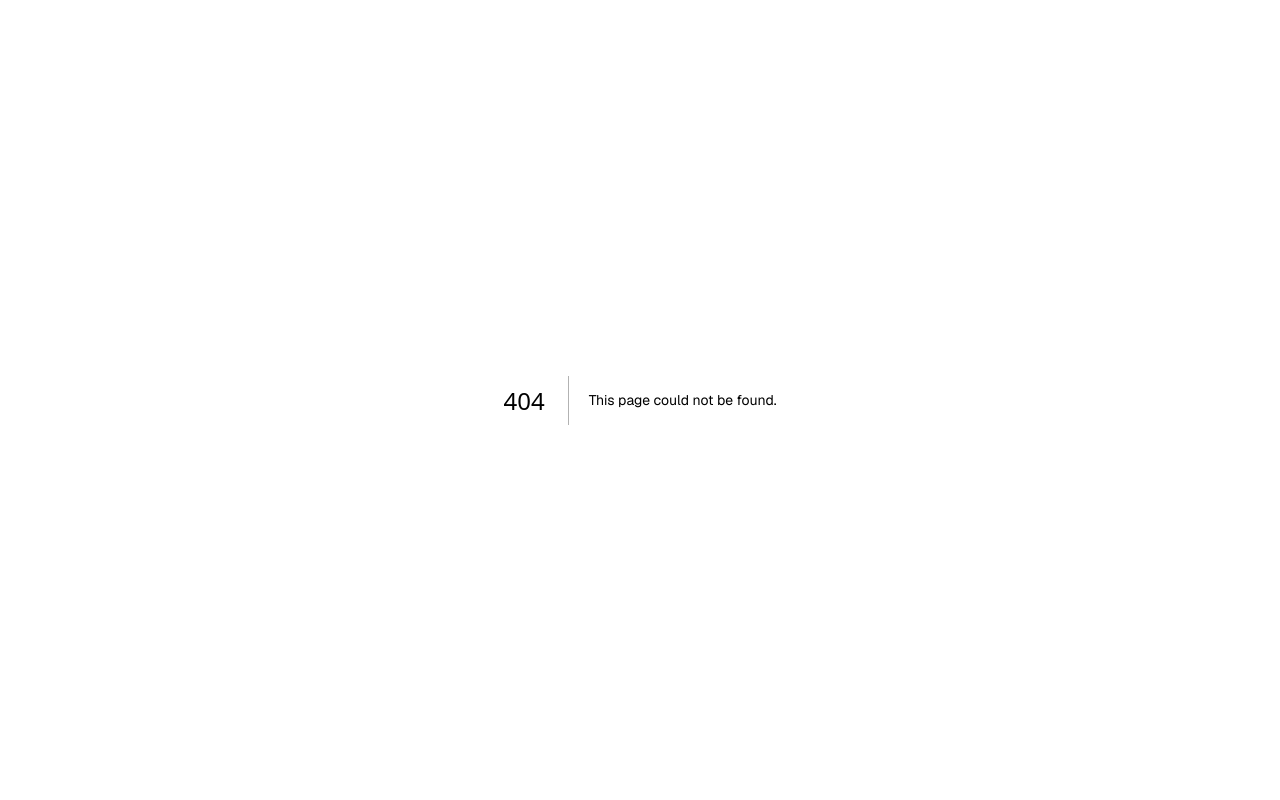
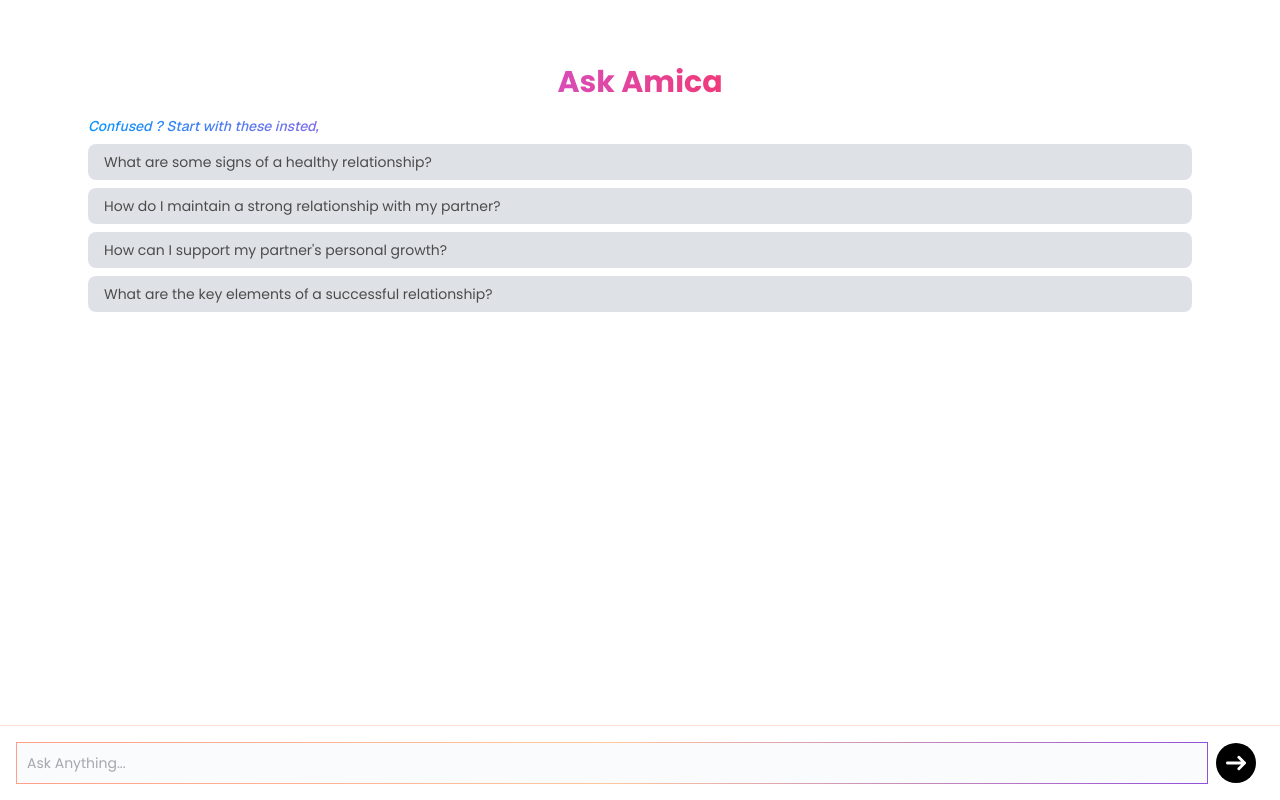
Before and after one commit to AkshayGulhane46/isthereabetterway, a Next.js app: page /askamica/ in a window 1280 px wide. Before the commit this address had no page. Built offline with nearby package versions, Linux system fonts and the light colour scheme.

Commit message:
commit0303254

```diff
--- a/next.config.ts
+++ b/next.config.ts
@@ -3,7 +3,7 @@ import type { NextConfig } from "next";
 const nextConfig: NextConfig = {
   output: "export",  // <=== enables static exports
   reactStrictMode: true,
-  basePath: "/isthereabetterway",
+  basePath: "/askamica",
 };
 
 export default nextConfig;
--- a/src/app/globals.css
+++ b/src/app/globals.css
@@ -46,3 +46,18 @@ h2, h3, h4, h5, h6 {
 pre, code {
   font-family: var(--font-geist-mono), monospace; /* Apply Geist Mono font to code */
 }
+
+x/* In your global styles or a relevant CSS file */
+.fade-in {
+  opacity: 0;
+  animation: fadeIn 0.5s forwards;
+}
+
+@keyframes fadeIn {
+  from {
+    opacity: 0;
+  }
+  to {
+    opacity: 1;
+  }
+}
--- a/src/app/page.tsx
+++ b/src/app/page.tsx
@@ -104,7 +104,7 @@ export default function Home() {
   ];
 
   return (
-    <div className="min-h-screen min-w-screen flex items-center justify-center dark:bg-gray-800 p-4 sm:p-6 md:p-3">
+    <div className="min-h-screen min-w-screen flex items-center justify-center dark:bg-gray-800 p-4 sm:p-6 md:p-3 overscroll-none">
       <div className="p-6 dark:bg-gray-800 rounded-lg w-[90vw] flex flex-col h-[90vh]">
         <h1
           className="text-3xl sm:text-3xl font-bold mb-4 text-center z-10"
@@ -126,7 +126,7 @@ export default function Home() {
             WebkitBackgroundClip: "text",
             color: "transparent",
             fontWeight:500,
-            fontStyle:"italic"
+            fontStyle:"italic",
           }}>Confused ? Start with these insted, </h2></div>
             {suggestions.map((suggestion, index) => (
               <button
@@ -176,16 +176,22 @@ export default function Home() {
         </div>
 
         {/* Input section */}
-        <div className="flex items-center space-x-2 w-full p-4 bg-white dark:bg-gray-800 fixed bottom-0 left-0">
+        <div className="flex items-center space-x-2 w-full p-4 bg-white dark:bg-gray-800 fixed bottom-0 left-0"
+        style={{
+          borderTop: "1px solid #ffe1da"
+
+        }}
+       >
         <input
             type="text"
-            className="border-2 border-transparent bg-gray-50 text-gray-900 text-sm rounded-lg focus:ring-blue-500 focus:border-blue-500 block w-full p-2.5
-            bg-clip-padding focus:outline-none focus:border-2 focus:border-transparent"
+            className="border-2 border-transparent bg-gray-50 text-gray-900 text-sm focus:ring-blue-500 focus:border-blue-500 block w-full p-2.5
+            bg-clip-padding focus:outline-none focus:border-2 focus:border-transparent animate-pulse"
             placeholder="Ask Anything..."
             value={prompt}
             onChange={(e: React.ChangeEvent<HTMLInputElement>) => setPrompt(e.target.value)}
             required
             style={{
+              borderWidth:0.7,
               borderImage: "linear-gradient(to right, #ff7e5f, #feb47b, #6a11cb) 1",
             }}
           />
@@ -198,7 +204,7 @@ export default function Home() {
             {loading ? (
               <svg
                 aria-hidden="true"
-                className="w-8 h-8 text-gray-200 animate-spin fill-fuchsia-300"
+                className="w-8 h-8 text-black animate-spin fill-fuchsia-300"
                 viewBox="0 0 100 101"
                 fill="none"
                 xmlns="http://www.w3.org/2000/svg"
```
